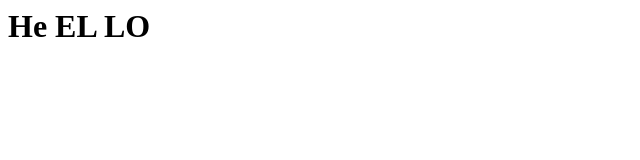
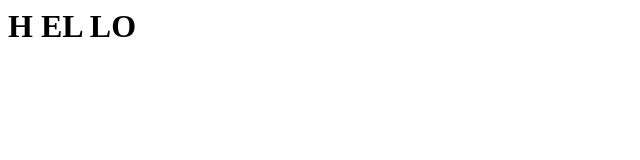
Before and after one commit to preneetha/prerepository1, a plain HTML site: page index.html in a window 1280 px wide. Shown: the whole page, without its empty margins (0-640 px from the left). Drawn offline with Linux system fonts and the light colour scheme.

Commit message:
pipelin2e2

```diff
--- a/index.html
+++ b/index.html
@@ -1,3 +1,3 @@
  <body>
-<h1>He   EL  LO</h1>
+<h1>H   EL  LO</h1>
 </body>
```
